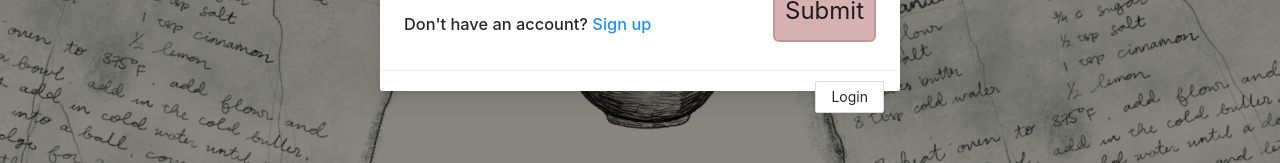
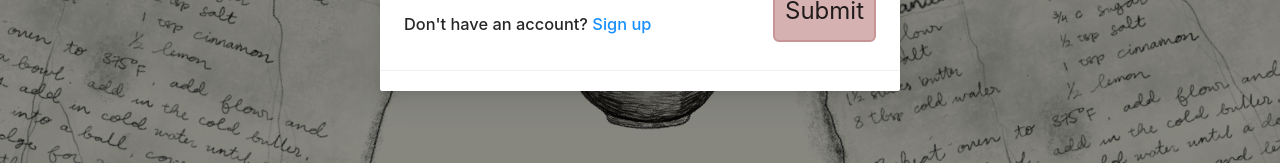
Before and after one commit to Cocineros/bumbu-frontend, a React (Create React App) app: page / in a window 1280 px wide. Both pictures are taken after a click on the button "Login". Shown: the part 311-474 px from the top of the page. Built offline with nearby package versions, Linux system fonts and the light colour scheme.

Commit message:
removed extra login button from loginmodal

```diff
--- a/src/components/login-modal/LoginModal.js
+++ b/src/components/login-modal/LoginModal.js
@@ -30,11 +30,7 @@ export default function LoginModal(){
           visible={isModalVisitble}
           onOk={handleOk}
           onCancel={handleCancel}
-          footer={
-         <Button key="submit" onClick={handleOk}>
-              Login
-        </Button>
-          }
+          footer={[]}
             >
           <Login />
         </Modal>
```
